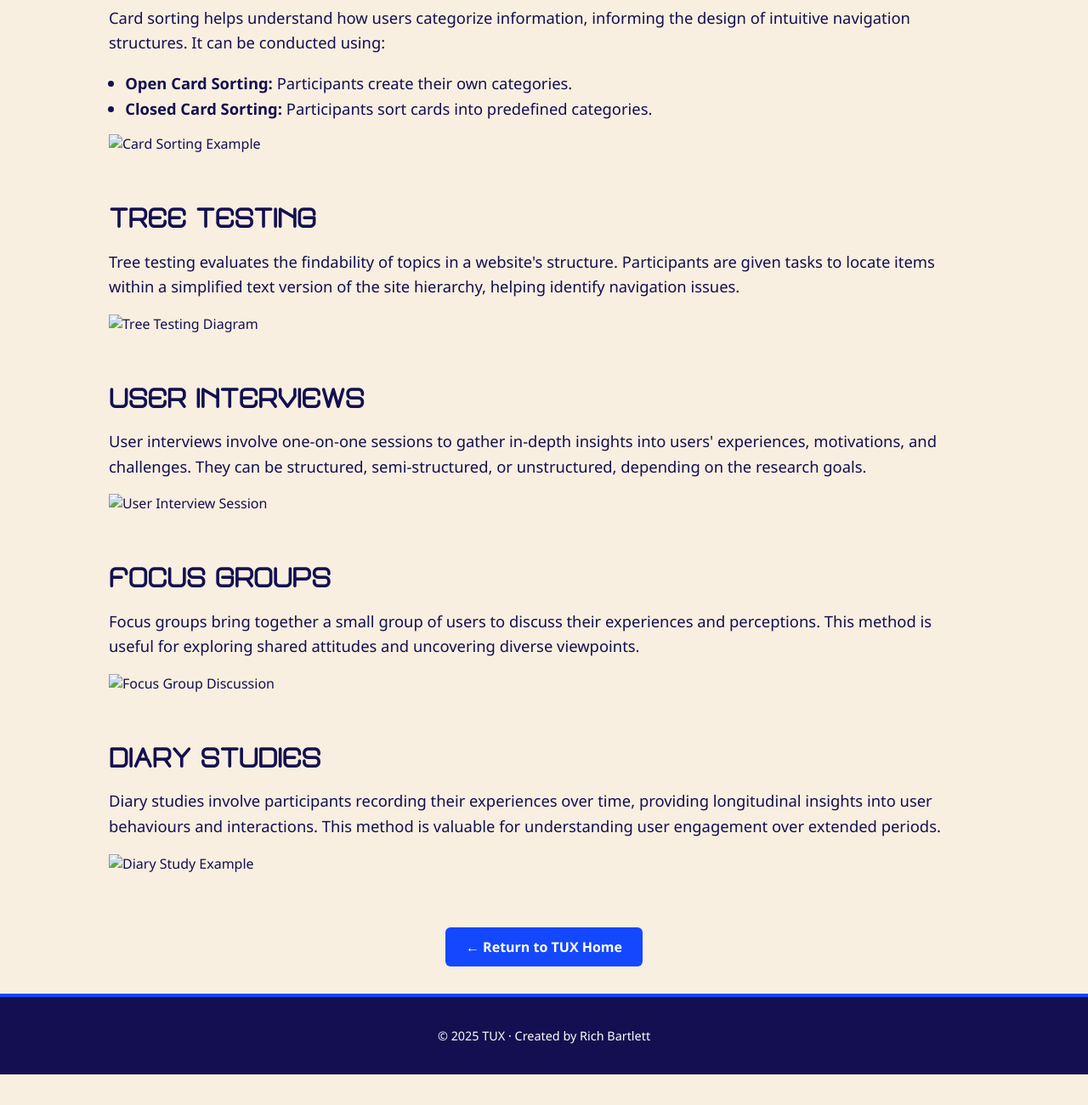
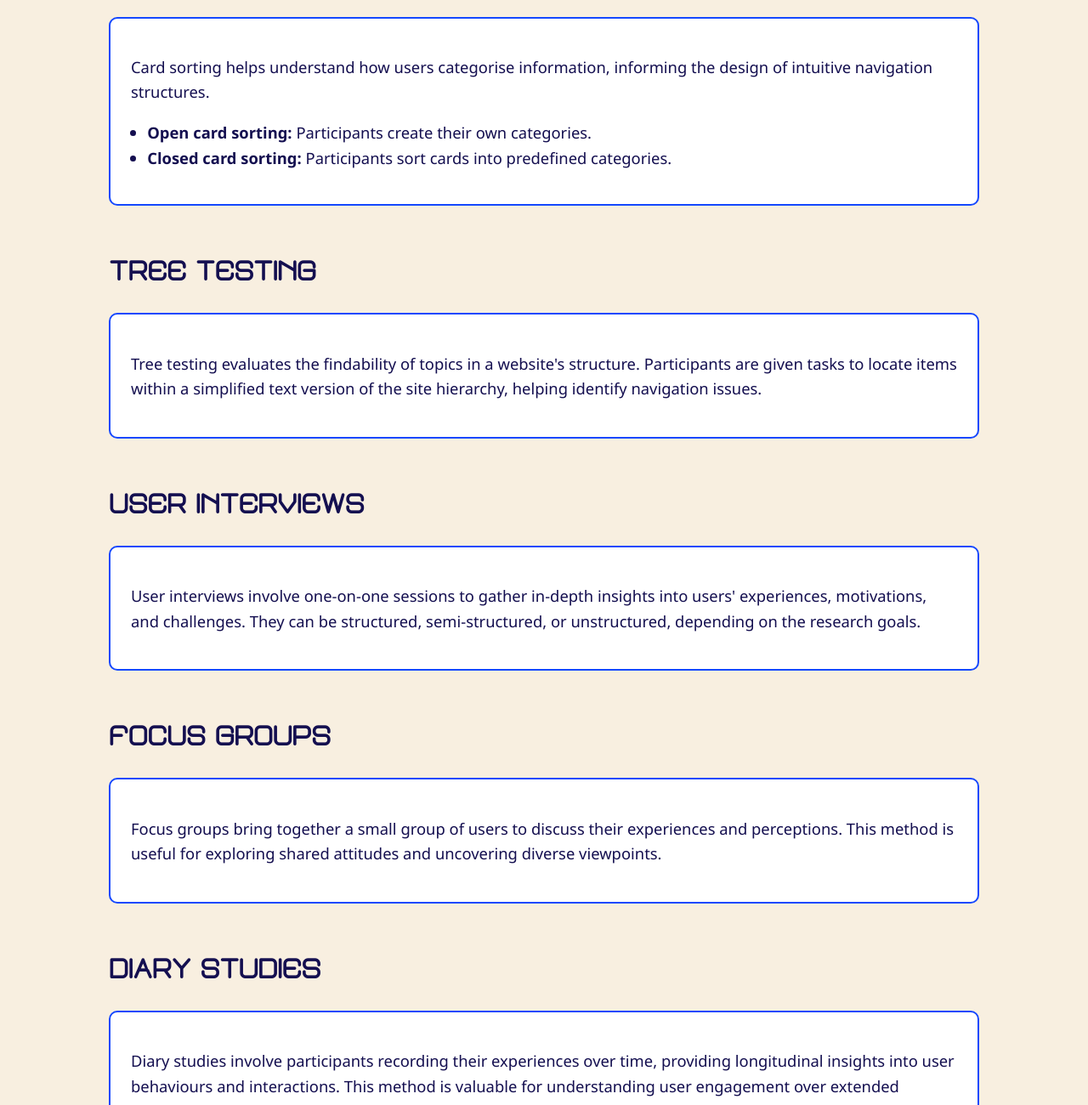
Before and after one commit to rbdigitaldesign/ux-toolkit, a plain HTML site: page methodologies.html in a window 1280 px wide. Shown: the part 1500-2800 px from the top of the page at 85% size. Before the commit the page ends 2764 px from the top, so only its background shows below. Drawn offline with Linux system fonts and the light colour scheme.

Commit message:
Update methodologies.html

```diff
--- a/methodologies.html
+++ b/methodologies.html
@@ -4,12 +4,12 @@
   <meta charset="UTF-8" />
   <meta name="viewport" content="width=device-width, initial-scale=1.0"/>
   <title>UX Methodologies | TUX</title>
-  <link rel="stylesheet" href="style.css?v=6" />
+  <link rel="stylesheet" href="style.css?v=7" />
 </head>
 <body>
   <header class="hero-banner">
     <div class="container">
-      <h1>UX Research Methodologies</h1>
+      <h1>UX research methodologies</h1>
       <p>Explore various UX research methods to enhance user experience in digital learning environments.</p>
     </div>
   </header>
@@ -49,37 +49,52 @@
     </section>
 
     <section class="method-section" id="card-sorting">
-      <h2>Card Sorting</h2>
-      <p>Card sorting helps understand how users categorize information, informing the design of intuitive navigation structures. It can be conducted using:</p>
+      <h2>Card sorting</h2>
+      <div class="method-card right-image">
+        <div class="method-text">
+          <p>Card sorting helps understand how users categorise information, informing the design of intuitive navigation structures.</p>
           <ul>
-        <li><strong>Open Card Sorting:</strong> Participants create their own categories.</li>
-        <li><strong>Closed Card Sorting:</strong> Participants sort cards into predefined categories.</li>
+            <li><strong>Open card sorting:</strong> Participants create their own categories.</li>
+            <li><strong>Closed card sorting:</strong> Participants sort cards into predefined categories.</li>
           </ul>
-      <img src="card-sorting.svg" alt="Card Sorting Example" />
+        </div>
+      </div>
     </section>
 
     <section class="method-section" id="tree-testing">
-      <h2>Tree Testing</h2>
+      <h2>Tree testing</h2>
+      <div class="method-card left-image">
+        <div class="method-text">
           <p>Tree testing evaluates the findability of topics in a website's structure. Participants are given tasks to locate items within a simplified text version of the site hierarchy, helping identify navigation issues.</p>
-      <img src="tree-testing.svg" alt="Tree Testing Diagram" />
+        </div>
+      </div>
     </section>
 
     <section class="method-section" id="interviews">
-      <h2>User Interviews</h2>
+      <h2>User interviews</h2>
+      <div class="method-card right-image">
+        <div class="method-text">
           <p>User interviews involve one-on-one sessions to gather in-depth insights into users' experiences, motivations, and challenges. They can be structured, semi-structured, or unstructured, depending on the research goals.</p>
-      <img src="user-interviews.svg" alt="User Interview Session" />
+        </div>
+      </div>
     </section>
 
     <section class="method-section" id="focus-groups">
-      <h2>Focus Groups</h2>
+      <h2>Focus groups</h2>
+      <div class="method-card left-image">
+        <div class="method-text">
           <p>Focus groups bring together a small group of users to discuss their experiences and perceptions. This method is useful for exploring shared attitudes and uncovering diverse viewpoints.</p>
-      <img src="focus-group.svg" alt="Focus Group Discussion" />
+        </div>
+      </div>
     </section>
 
     <section class="method-section" id="diary-studies">
-      <h2>Diary Studies</h2>
+      <h2>Diary studies</h2>
+      <div class="method-card right-image">
+        <div class="method-text">
           <p>Diary studies involve participants recording their experiences over time, providing longitudinal insights into user behaviours and interactions. This method is valuable for understanding user engagement over extended periods.</p>
-      <img src="diary-study.svg" alt="Diary Study Example" />
+        </div>
+      </div>
     </section>
 
     <div class="return-container">
```
Lines whose indentation alone changed are shown as unchanged.
